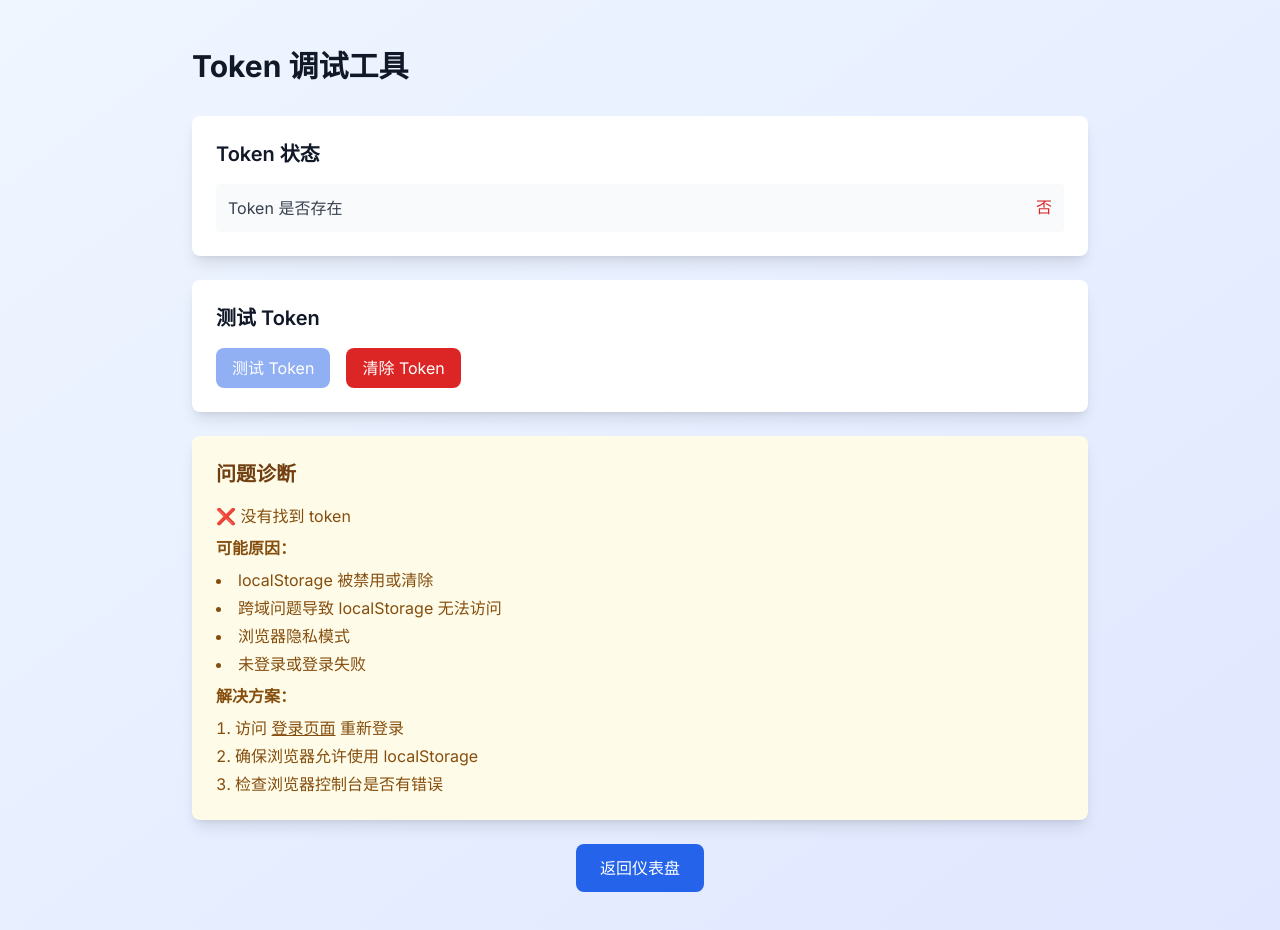
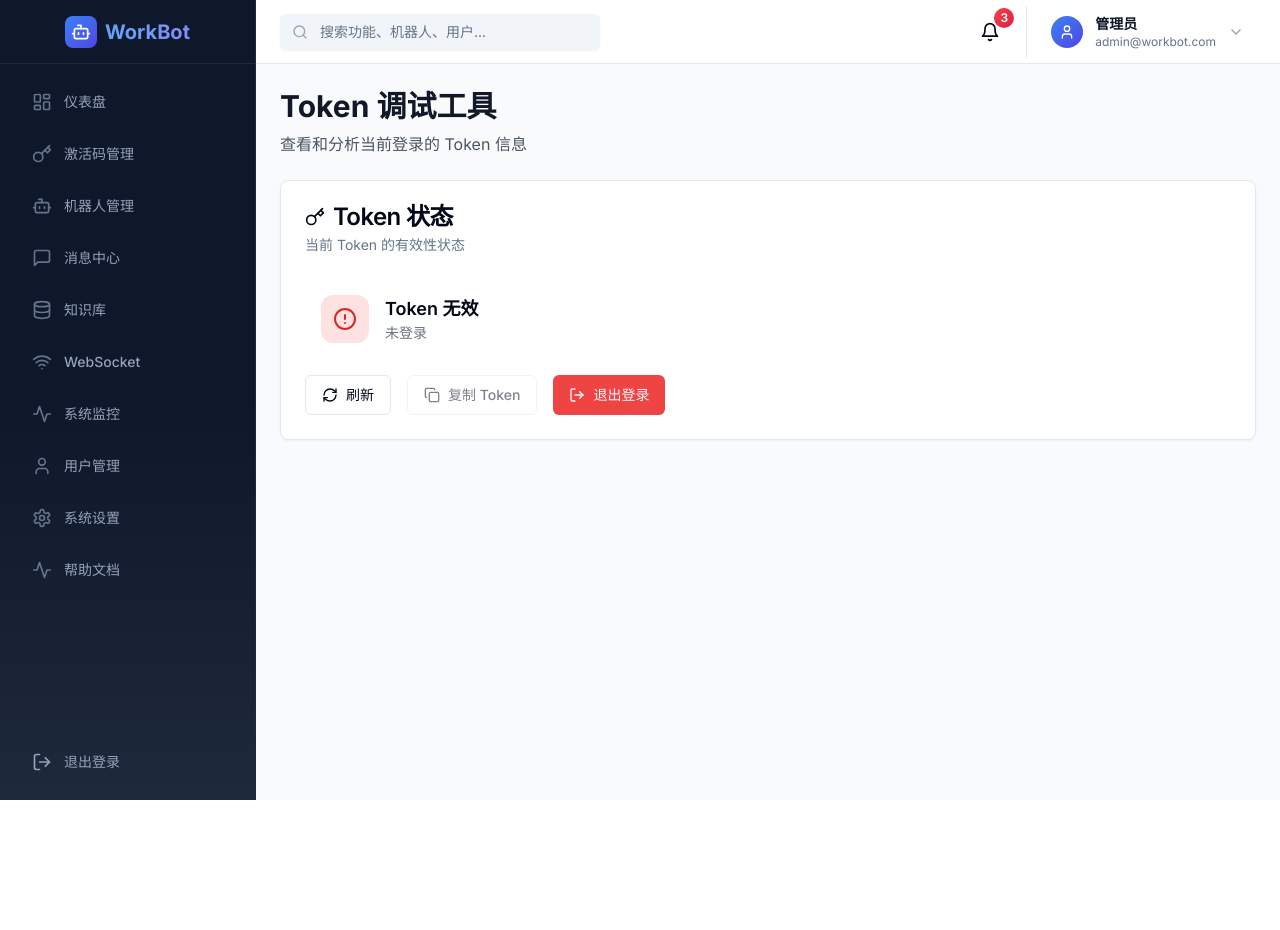
Before and after one commit to huanghua98558/work-ai, a Next.js app: page /debug/token in a window 1280 px wide. Shown: the top 930 px of the page. After the commit the page ends 800 px from the top, so only its background shows below. Built offline with nearby package versions, Linux system fonts and the light colour scheme.

Commit message:
docs: 分析用户 hh198752 的权限问题，发现需要重新登录

```diff
--- a/src/app/debug/token/page.tsx
+++ b/src/app/debug/token/page.tsx
@@ -1,198 +1,272 @@
 'use client';
 
 import { useEffect, useState } from 'react';
+import { MainLayout } from '@/components/layout/main-layout';
+import { Button } from '@/components/ui/button';
+import { Card, CardContent, CardHeader, CardTitle, CardDescription } from '@/components/ui/card';
+import { Badge } from '@/components/ui/badge';
+import { useToast } from '@/hooks/use-toast';
+import { Key, RefreshCw, LogOut, CheckCircle, AlertCircle, Copy } from 'lucide-react';
 
-export default function TokenDebugPage() {
-  const [token, setToken] = useState<string | null>(null);
-  const [user, setUser] = useState<any>(null);
-  const [testResult, setTestResult] = useState<any>(null);
-  const [loading, setLoading] = useState(false);
+export default function DebugTokenPage() {
+  const { toast } = useToast();
+  const [tokenInfo, setTokenInfo] = useState<any>(null);
+  const [valid, setValid] = useState(false);
+  const [loading, setLoading] = useState(true);
 
   useEffect(() => {
-    // 读取 token 和 user
-    const savedToken = localStorage.getItem('token');
-    const savedUser = localStorage.getItem('user');
-    setToken(savedToken);
-    if (savedUser) {
-      try {
-        setUser(JSON.parse(savedUser));
-      } catch (e) {
-        setUser(null);
-      }
-    }
+    analyzeToken();
   }, []);
 
-  const testToken = async () => {
+  const analyzeToken = () => {
+    try {
+      setLoading(true);
+      const token = localStorage.getItem('token');
+
       if (!token) {
-      alert('没有找到 token，请先登录');
+        setTokenInfo({ exists: false });
+        setValid(false);
         return;
       }
 
-    setLoading(true);
-    setTestResult(null);
+      // 解析 Token
+      const parts = token.split('.');
+      if (parts.length !== 3) {
+        setTokenInfo({ exists: true, valid: false, error: 'Token 格式不正确' });
+        setValid(false);
+        return;
+      }
 
-    try {
-      const response = await fetch('/api/robots', {
-        headers: {
-          'Content-Type': 'application/json',
-          'Authorization': `Bearer ${token}`,
-        },
+      const header = JSON.parse(atob(parts[0]));
+      const payload = JSON.parse(atob(parts[1]));
+      const signature = parts[2];
+
+      setTokenInfo({
+        exists: true,
+        valid: true,
+        header,
+        payload,
+        signature: signature.substring(0, 20) + '...',
       });
 
-      const data = await response.json();
-
-      setTestResult({
-        success: response.ok,
-        status: response.status,
-        data: data,
-      });
-    } catch (error: any) {
-      setTestResult({
-        success: false,
-        error: error.message,
-      });
+      setValid(true);
+    } catch (error) {
+      console.error('解析 Token 失败:', error);
+      setTokenInfo({ exists: true, valid: false, error: error.message });
+      setValid(false);
     } finally {
       setLoading(false);
     }
   };
 
-  const clearToken = () => {
+  const logout = () => {
     localStorage.removeItem('token');
-    localStorage.removeItem('user');
-    setToken(null);
-    setUser(null);
-    setTestResult(null);
-    alert('已清除 token，请重新登录');
+    localStorage.removeItem('refreshToken');
+    window.location.href = '/login';
   };
 
+  const copyToken = () => {
+    const token = localStorage.getItem('token');
+    if (token) {
+      navigator.clipboard.writeText(token);
+      toast({
+        title: '复制成功',
+        description: 'Token 已复制到剪贴板',
+        variant: 'success',
+      });
+    }
+  };
+
+  if (loading) {
     return (
-    <div className="min-h-screen bg-gradient-to-br from-blue-50 to-indigo-100 dark:from-gray-900 dark:to-gray-800 py-12 px-4">
-      <div className="max-w-4xl mx-auto">
-        <h1 className="text-3xl font-bold text-gray-900 dark:text-white mb-8">
+      <MainLayout>
+        <div className="flex items-center justify-center h-96">
+          <div className="text-center">
+            <div className="animate-spin rounded-full h-12 w-12 border-b-2 border-gray-900 mx-auto mb-4"></div>
+            <p className="text-gray-600 dark:text-gray-300">分析中...</p>
+          </div>
+        </div>
+      </MainLayout>
+    );
+  }
+
+  return (
+    <MainLayout>
+      <div className="space-y-6">
+        {/* 页面标题 */}
+        <div>
+          <h1 className="text-3xl font-bold text-gray-900 dark:text-white">
             Token 调试工具
           </h1>
+          <p className="text-gray-600 dark:text-gray-400 mt-2">
+            查看和分析当前登录的 Token 信息
+          </p>
+        </div>
 
         {/* Token 状态 */}
-        <div className="bg-white dark:bg-gray-800 rounded-lg shadow-lg p-6 mb-6">
-          <h2 className="text-xl font-semibold text-gray-900 dark:text-white mb-4">
+        <Card>
+          <CardHeader>
+            <CardTitle className="flex items-center gap-2">
+              <Key className="h-5 w-5" />
               Token 状态
-          </h2>
-          <div className="space-y-3">
-            <div className="flex justify-between items-center p-3 bg-gray-50 dark:bg-gray-700 rounded">
-              <span className="text-gray-700 dark:text-gray-300">Token 是否存在</span>
-              <span className={`font-mono ${token ? 'text-green-600' : 'text-red-600'}`}>
-                {token ? '是' : '否'}
-              </span>
+            </CardTitle>
+            <CardDescription>
+              当前 Token 的有效性状态
+            </CardDescription>
+          </CardHeader>
+          <CardContent className="space-y-4">
+            <div className="flex items-center gap-4 p-4 rounded-lg">
+              <div
+                className={`w-12 h-12 rounded-xl flex items-center justify-center ${
+                  tokenInfo?.exists && tokenInfo?.valid
+                    ? 'bg-green-100 dark:bg-green-900'
+                    : 'bg-red-100 dark:bg-red-900'
+                }`}
+              >
+                {tokenInfo?.exists && tokenInfo?.valid ? (
+                  <CheckCircle className="h-6 w-6 text-green-600" />
+                ) : (
+                  <AlertCircle className="h-6 w-6 text-red-600" />
+                )}
               </div>
-            {token && (
-              <div className="p-3 bg-gray-50 dark:bg-gray-700 rounded">
-                <span className="text-gray-700 dark:text-gray-300 block mb-2">Token 内容：</span>
-                <code className="text-xs text-gray-900 dark:text-white break-all block">
-                  {token}
-                </code>
+              <div>
+                <div className="text-lg font-semibold">
+                  {tokenInfo?.exists && tokenInfo?.valid ? 'Token 有效' : 'Token 无效'}
                 </div>
-            )}
-            {user && (
-              <div className="p-3 bg-gray-50 dark:bg-gray-700 rounded">
-                <span className="text-gray-700 dark:text-gray-300 block mb-2">用户信息：</span>
-                <pre className="text-xs text-gray-900 dark:text-white overflow-x-auto">
-                  {JSON.stringify(user, null, 2)}
-                </pre>
+                <div className="text-sm text-gray-500 dark:text-gray-400">
+                  {tokenInfo?.exists ? (tokenInfo?.valid ? '可以正常使用' : '请重新登录') : '未登录'}
                 </div>
-            )}
               </div>
             </div>
 
-        {/* 测试 Token */}
-        <div className="bg-white dark:bg-gray-800 rounded-lg shadow-lg p-6 mb-6">
-          <h2 className="text-xl font-semibold text-gray-900 dark:text-white mb-4">
-            测试 Token
-          </h2>
             <div className="flex gap-4">
-            <button
-              onClick={testToken}
-              disabled={!token || loading}
-              className="px-4 py-2 bg-blue-600 text-white rounded-lg hover:bg-blue-700 transition disabled:opacity-50 disabled:cursor-not-allowed"
+              <Button
+                onClick={analyzeToken}
+                variant="outline"
+                disabled={loading}
               >
-              {loading ? '测试中...' : '测试 Token'}
-            </button>
-            <button
-              onClick={clearToken}
-              className="px-4 py-2 bg-red-600 text-white rounded-lg hover:bg-red-700 transition"
+                <RefreshCw className={`mr-2 h-4 w-4 ${loading ? 'animate-spin' : ''}`} />
+                刷新
+              </Button>
+              <Button
+                onClick={copyToken}
+                variant="outline"
+                disabled={!tokenInfo?.exists}
               >
-              清除 Token
-            </button>
+                <Copy className="mr-2 h-4 w-4" />
+                复制 Token
+              </Button>
+              <Button
+                onClick={logout}
+                variant="destructive"
+              >
+                <LogOut className="mr-2 h-4 w-4" />
+                退出登录
+              </Button>
+            </div>
+          </CardContent>
+        </Card>
+
+        {/* Token 载荷 */}
+        {tokenInfo?.valid && tokenInfo?.payload && (
+          <Card>
+            <CardHeader>
+              <CardTitle>Token 载荷（Payload）</CardTitle>
+              <CardDescription>
+                Token 中包含的用户信息
+              </CardDescription>
+            </CardHeader>
+            <CardContent className="space-y-3">
+              <div className="grid grid-cols-1 md:grid-cols-2 gap-4">
+                <div className="flex justify-between items-center p-3 bg-gray-50 dark:bg-gray-800 rounded-lg">
+                  <span className="text-sm text-gray-600 dark:text-gray-400">用户 ID</span>
+                  <span className="text-sm font-medium">{tokenInfo.payload.userId}</span>
+                </div>
+                <div className="flex justify-between items-center p-3 bg-gray-50 dark:bg-gray-800 rounded-lg">
+                  <span className="text-sm text-gray-600 dark:text-gray-400">手机号</span>
+                  <span className="text-sm font-medium">{tokenInfo.payload.phone}</span>
+                </div>
+                <div className="flex justify-between items-center p-3 bg-gray-50 dark:bg-gray-800 rounded-lg">
+                  <span className="text-sm text-gray-600 dark:text-gray-400">角色</span>
+                  <Badge
+                    variant={tokenInfo.payload.role === 'admin' ? 'default' : 'secondary'}
+                    className={
+                      tokenInfo.payload.role === 'admin'
+                        ? 'bg-green-100 text-green-800 dark:bg-green-900 dark:text-green-100'
+                        : 'bg-gray-100 text-gray-800 dark:bg-gray-900 dark:text-gray-100'
+                    }
+                  >
+                    {tokenInfo.payload.role === 'admin' ? '管理员' : '普通用户'}
+                  </Badge>
+                </div>
+                <div className="flex justify-between items-center p-3 bg-gray-50 dark:bg-gray-800 rounded-lg">
+                  <span className="text-sm text-gray-600 dark:text-gray-400">签发时间</span>
+                  <span className="text-sm font-medium">
+                    {new Date(tokenInfo.payload.iat * 1000).toLocaleString('zh-CN')}
+                  </span>
+                </div>
+                <div className="flex justify-between items-center p-3 bg-gray-50 dark:bg-gray-800 rounded-lg md:col-span-2">
+                  <span className="text-sm text-gray-600 dark:text-gray-400">过期时间</span>
+                  <span className="text-sm font-medium">
+                    {new Date(tokenInfo.payload.exp * 1000).toLocaleString('zh-CN')}
+                  </span>
+                </div>
               </div>
 
-          {testResult && (
-            <div className="mt-4 p-4 bg-gray-50 dark:bg-gray-700 rounded">
-              <h3 className="font-semibold text-gray-900 dark:text-white mb-2">
-                测试结果
-              </h3>
-              <pre className="text-xs text-gray-900 dark:text-white overflow-x-auto">
-                {JSON.stringify(testResult, null, 2)}
-              </pre>
+              {tokenInfo.payload.role === 'admin' ? (
+                <div className="p-4 bg-green-50 dark:bg-green-900/20 rounded-lg">
+                  <p className="text-green-800 dark:text-green-200 text-sm">
+                    ✅ 您的角色是管理员，可以访问激活码管理等功能
+                  </p>
+                </div>
+              ) : (
+                <div className="p-4 bg-yellow-50 dark:bg-yellow-900/20 rounded-lg space-y-2">
+                  <p className="text-yellow-800 dark:text-yellow-200 text-sm">
+                    ⚠️ 您的角色是普通用户，无法访问激活码管理等功能
+                  </p>
+                  <p className="text-yellow-800 dark:text-yellow-200 text-sm">
+                    请退出登录后，使用管理员账号重新登录
+                  </p>
                 </div>
               )}
-        </div>
-
-        {/* 解决方案 */}
-        {!token && (
-          <div className="bg-yellow-50 dark:bg-yellow-900/20 rounded-lg shadow-lg p-6 mb-6">
-            <h2 className="text-xl font-semibold text-yellow-900 dark:text-yellow-100 mb-4">
-              问题诊断
-            </h2>
-            <div className="text-yellow-800 dark:text-yellow-200 space-y-2">
-              <p>❌ 没有找到 token</p>
-              <p className="mt-4"><strong>可能原因：</strong></p>
-              <ul className="list-disc list-inside space-y-1 mt-2">
-                <li>localStorage 被禁用或清除</li>
-                <li>跨域问题导致 localStorage 无法访问</li>
-                <li>浏览器隐私模式</li>
-                <li>未登录或登录失败</li>
-              </ul>
-              <p className="mt-4"><strong>解决方案：</strong></p>
-              <ol className="list-decimal list-inside space-y-1 mt-2">
-                <li>访问 <a href="/login" className="underline">登录页面</a> 重新登录</li>
-                <li>确保浏览器允许使用 localStorage</li>
-                <li>检查浏览器控制台是否有错误</li>
-              </ol>
-            </div>
-          </div>
+            </CardContent>
+          </Card>
         )}
 
-        {testResult && !testResult.success && (
-          <div className="bg-red-50 dark:bg-red-900/20 rounded-lg shadow-lg p-6 mb-6">
-            <h2 className="text-xl font-semibold text-red-900 dark:text-red-100 mb-4">
-              测试失败
-            </h2>
-            <div className="text-red-800 dark:text-red-200 space-y-2">
-              <p>Token 验证失败</p>
-              <p className="mt-4"><strong>可能原因：</strong></p>
-              <ul className="list-disc list-inside space-y-1 mt-2">
-                <li>Token 已过期</li>
-                <li>Token 格式不正确</li>
-                <li>Token 对应的用户不存在或已被禁用</li>
-              </ul>
-              <p className="mt-4"><strong>解决方案：</strong></p>
-              <ol className="list-decimal list-inside space-y-1 mt-2">
-                <li>访问 <a href="/login" className="underline">登录页面</a> 重新登录</li>
-                <li>检查用户状态是否正常</li>
-              </ol>
-            </div>
-          </div>
+        {/* Token 头部 */}
+        {tokenInfo?.valid && tokenInfo?.header && (
+          <Card>
+            <CardHeader>
+              <CardTitle>Token 头部（Header）</CardTitle>
+              <CardDescription>
+                Token 的编码算法和类型
+              </CardDescription>
+            </CardHeader>
+            <CardContent>
+              <pre className="p-4 bg-gray-50 dark:bg-gray-800 rounded-lg text-xs overflow-x-auto">
+                {JSON.stringify(tokenInfo.header, null, 2)}
+              </pre>
+            </CardContent>
+          </Card>
         )}
 
-        {/* 返回链接 */}
-        <div className="text-center">
-          <a
-            href="/dashboard"
-            className="inline-block px-6 py-3 bg-blue-600 text-white rounded-lg hover:bg-blue-700 transition"
-          >
-            返回仪表盘
-          </a>
+        {/* 完整 Token */}
+        {tokenInfo?.exists && (
+          <Card>
+            <CardHeader>
+              <CardTitle>完整 Token</CardTitle>
+              <CardDescription>
+                当前使用的完整 Token 字符串
+              </CardDescription>
+            </CardHeader>
+            <CardContent>
+              <pre className="p-4 bg-gray-50 dark:bg-gray-800 rounded-lg text-xs overflow-x-auto break-all">
+                {localStorage.getItem('token')}
+              </pre>
+            </CardContent>
+          </Card>
+        )}
       </div>
-      </div>
-    </div>
+    </MainLayout>
   );
 }
```
Lines whose indentation alone changed are shown as unchanged.
